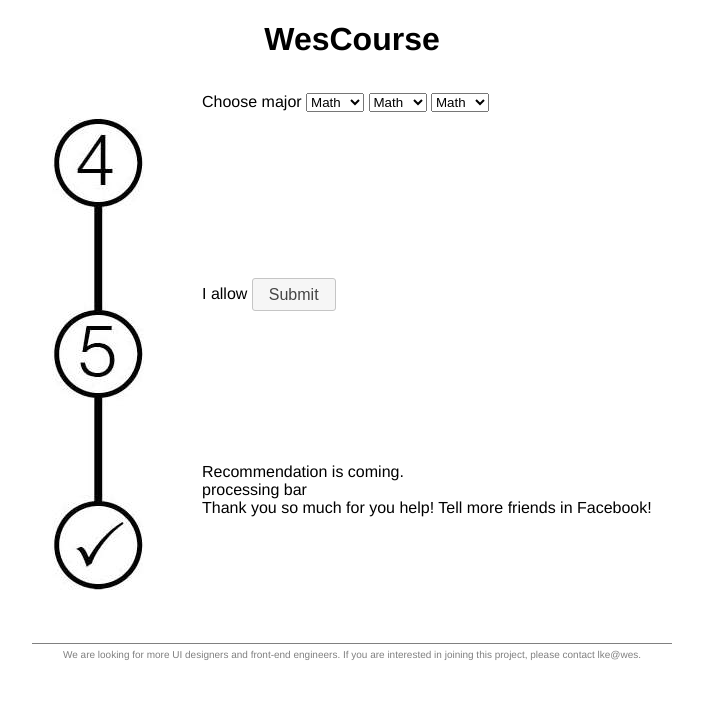
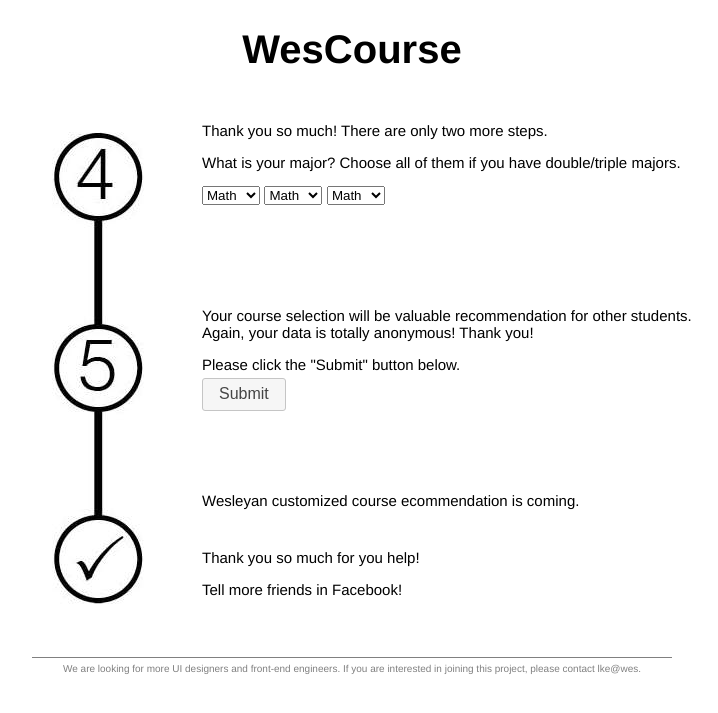
Before and after one commit to lke0/WesCourse, a CodeIgniter app: the page made by application/views/recommend.php in a window 1280 px wide. Shown: the top 713 px of the page, without its empty margins (288-1006 px from the left). Run offline with CodeIgniter, Linux system fonts and the light colour scheme; data that the repository does not hold is empty; some libraries are stand-ins or nearby versions.

Commit message:
Upload to ftp

```diff
--- a/application/models/academic_history_model.php
+++ b/application/models/academic_history_model.php
@@ -14,8 +14,8 @@ class academic_history_model extends CI_Model {
 			// term: $course[1]
 
 			$data = array(
-				'student_id' => $student_id,
-				'course_id' => $course[0],
+				'studentId' => $student_id,
+				'courseId' => $course[0],
 				'term' => $course[1]
 			);
 
--- a/application/models/major_model.php
+++ b/application/models/major_model.php
@@ -11,8 +11,8 @@ class major_model extends CI_Model {
 	{
 		foreach ($major as $this_major) {
 			$data = array(
-				'student_id' => $student_id,
-				'major_id' => $this_major
+				'studentId' => $student_id,
+				'majorId' => $this_major
 			);
 
 			$this->db->insert('student_major',$data);
--- a/application/views/recommend.php
+++ b/application/views/recommend.php
@@ -6,6 +6,8 @@
 	<link rel="stylesheet" type="text/css" href="/public/css/main.css">
 	<link rel="stylesheet" type="text/css" href="/public/css/recommend.css">
 	<link rel="stylesheet" href="http://code.jquery.com/ui/1.9.1/themes/base/jquery-ui.css" />
+	<link rel="stylesheet" type="text/css" href="/public/css/ui-progress-bar.css">
+
 	<script src="http://code.jquery.com/jquery-1.8.2.js"></script>
 	<script src="http://code.jquery.com/ui/1.9.1/jquery-ui.js"></script>
 	<script src="/public/js/recommend.js"></script>
@@ -22,7 +24,8 @@
 		</div>
 		<div class="right">
 			<div id="s1" class="steps">
-				Choose major
+				<p>Thank you so much! There are only two more steps.</p>
+				<p>What is your major? Choose all of them if you have double/triple majors.</p>
 				<select class="major" id="1">
 				  <option value="0">Math</option>
 				  <option value="1">Econ</option>
@@ -43,17 +46,17 @@
 				</select>
 			</div>
 			<div id="s2" class="steps">
-				I allow
+				<p>Your course selection will be valuable recommendation for other students. Again, your data is totally anonymous! Thank you!</p>
+				<p>Please click the "Submit" button below.</p>
 				<button>Submit</button>
 				<div class='loader'></div>
+				<spam class='success'>%</spam>
 			</div>
 			<div id="s3" class="steps">
-				Recommendation is coming.
-				<br/>
-				processing bar
-				<br/>
-				Thank you so much for you help!
-				Tell more friends in Facebook!
+				<p>Wesleyan customized course ecommendation is coming.</p>
+				<div class="progress-bar"> </div>
+				<p>Thank you so much for you help!</p>
+				<p>Tell more friends in Facebook!</p>
 			</div>
 
 
--- a/public/css/main.css
+++ b/public/css/main.css
@@ -12,6 +12,7 @@
 			text-align: center;
 			margin-bottom: 30px;
 			font-family: 'Helvetica', 'Arial', sans-serif;
+			font-size: 40px;
 		}
 
 		#container .left {
@@ -41,3 +42,24 @@
 			border-top:1px solid gray;
 			color: gray;
 		}
+
+		.success {
+			font-family: Modernpics;
+			font-size: 60px;
+			margin: 0px;
+			display: none;
+		}
+		a:link { text-decoration: none }
+	/*	http://thedesignoffice.org/project/modern-pictograms/*/
+		@font-face {
+			font-family: Modernpics;
+			src: url("/public/fonts/modernpics.otf") format("opentype");
+		}
+
+		p {
+			font-size: 15px;
+		}
+		.warning {
+			color: rgba(233,33,33,0.97);
+			font-weight: bold;
+		}
--- a/public/css/recommend.css
+++ b/public/css/recommend.css
@@ -9,9 +9,15 @@
 	background-image: url(/public/images/loading.gif);
 }
 
-#recommend #s2 .upload-success {
 
-	height:45px;
-	width:45px;
-	background-image: url(/public/images/recommend-num.jpg);
+#recommend button {
+	display:inline-block;
+	position: relative;
+	top: -10px;
+
 }
+
+.progress-bar {
+	width:360px;
+	height:10px;
+}
--- a/public/js/recommend.js
+++ b/public/js/recommend.js
@@ -1,6 +1,6 @@
 
 
-$(function() {
+$(document).ready(function() {
     $("button")
         .button()
         .click(function( event ) {
@@ -19,7 +19,7 @@ $(function() {
 				if (isNew) input['major'].push(thisMajor);
 			});
 
-			$('#s2 .loader').show();
+			$('#s2 .loader').css('display', 'inline-block');
 			jQuery.ajax({
 			        type: "POST",
 			        url: "http://localhost:8888/recommend/upload",
@@ -30,10 +30,18 @@ $(function() {
 			        error: function (err)
 			        { $('#s2 .loader').hide();}
 			    });
+			$('#s2 .success').css('display', 'inline-block');
 			// $.post("http://localhost:8888/recommend/upload", {'courses[]': input['courses'], 'major[]': input['major'] },
 			//   function(){
 			// 	debugger;
 			// 	$('#s2 .loader').hide();
 			//   }, "json");
+			$(".progress-bar").progressbar({
+				create:function(event, ui){
+					$(".progress-bar").progressbar({ value: 33 });
+				}
+			});
         });
+
+
 });
```
Also changed, not shown: application/views/index.php (+9 -7 lines), recommend-num.jpg (deleted), 2 other files.
